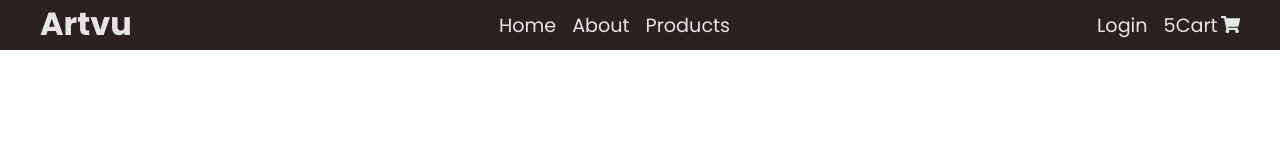
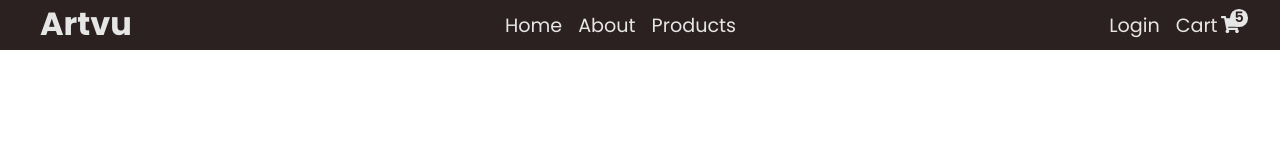
Before and after one commit to EnFlorian/artvu-ecom, a React (Create React App) app: page / in a window 1280 px wide. Shown: the top 160 px of the page. Built offline with nearby package versions, Linux system fonts and the light colour scheme.

Commit message:
Added cart items indicator

```diff
--- a/src/components/Navbar/Navbar.scss
+++ b/src/components/Navbar/Navbar.scss
@@ -30,12 +30,33 @@
     }
   }
 
+  &__shopping-cart-wrapper {
+    display: flex;
+    align-items: center;
+    position: relative;
+  }
   &__shopping-cart {
     margin-left: 0.2rem;
     font-size: 1.2rem;
   }
 
-  &__btn{
+  &__shopping-cart-count {
+    position: absolute;
+    bottom: 0.5rem;
+    right: -0.5rem;
+    font-size: 0.9rem;
+    font-weight: 600;
+    color: var(--clr-dark);
+    background-color: var(--clr-text-light);
+    border-radius: 50%;
+    display: flex;
+    align-items: center;
+    justify-content: center;
+    width: 1.1rem;
+    height: 1.1rem;
+  }
+
+  &__btn {
     border: none;
     background: transparent;
     outline: none;
@@ -47,6 +68,5 @@
     &:hover {
       color: var(--clr-accent-dark);
     }
-
   }
 }
--- a/src/components/Navbar/Navbar.tsx
+++ b/src/components/Navbar/Navbar.tsx
@@ -31,11 +31,11 @@ const Navbar = () => {
             </button>
           </li>
           <li className="navbar__navlink">
-            <Link to="/cart">
-              {itemAmount}
-              Cart
-            </Link>
-            <FaShoppingCart className="navbar__shopping-cart" />
+            <Link to="/cart">Cart</Link>
+            <div className="navbar__shopping-cart-wrapper">
+              <FaShoppingCart className="navbar__shopping-cart"></FaShoppingCart>
+              <p className="navbar__shopping-cart-count">{itemAmount}</p>
+            </div>
           </li>
         </ul>
       </div>
```
